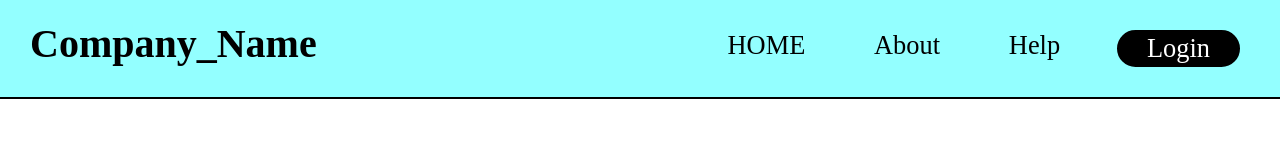
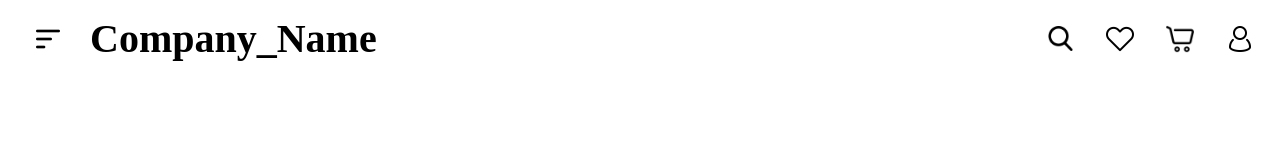
Before and after one commit to hdshashank/e-commerce, a plain HTML site: page index.html in a window 1280 px wide. Drawn offline with Linux system fonts and the light colour scheme.

Commit message:
update css

```diff
--- a/index.html
+++ b/index.html
@@ -8,18 +8,18 @@
     <title>E-Commerce</title>
 </head>
 <body>
-    <div class="header">
-        <h1>Company_Name</h1>
-            <nav>
-                <ul class="links">
-                    <li><a href="">HOME</a></li>
-                    <li><a href="">About</a></li>
-                    <li><a href="">Help</a></li>
-                    <li><a href=""class="login">Login</a></li>
-                </ul>
-            </nav>
-    </div>
-
-
+    <header>
+        <nav id="nav-menu">
+            <a href="#"><img src="./assets/menu.png" alt="ham-menu" class="icon" id="ham-menu"></a>
+            <h1 id="logo">Company_Name</h1>
+            <ul class="links">
+                <!-- <input type="text" placeholder="Search" id="searchbox"> -->
+                <li><a href="#"><img src="./assets/search.png" alt="search" class="icon" id="search"></a></li>
+                <li><a href="#"><img src="./assets/love.png" alt="wishlist" class="icon" id="wishlist"></a></li>
+                <li><a href="#"><img src="./assets/online-shopping.png" alt="cart" class="icon" id="cart"></a></li>
+                <li><a href="#"><img src="./assets/account.png" alt="profile" class="icon" id="profile"></a></li>
+            </ul>
+        </nav>
+    </header>
 </body>
 </html>
--- a/style.css
+++ b/style.css
@@ -2,50 +2,40 @@
     padding: 0%;
     margin: 0%;
 }
-body{
-    background-color: rgb(255, 255, 255);
-}
-.header{
-    padding: 20px 30px 20px 30px;
-    display: flex;
-    justify-content: space-between;
-    border-bottom: 2.5px solid black;
-    background-color: rgba(0, 255, 255, 0.422);
-}
-h1{
-    /* padding: 0 60px 0 0px; */
-    font-size: 2.5rem;
-    color: rgb(0, 0, 0);
+header{
+    padding: 15px 15px;
 }
 nav{
-    padding: 5px;
-    margin: 5px;
+    display: grid;
+    grid-template-columns: 65px 1fr auto;
+    column-gap: 10px;
+}
+#logo{
+    display: flex;
+    align-items: center;
+    font-size: 2.5rem;
 }
 .links{
-    display: flex;
+    display: grid;
     list-style-type: none;
-    gap: 2.8rem;
+    grid-template-columns: 50px 50px 50px 50px;
+    justify-content: center;
+    align-items: center;
+    column-gap: 10px;
 }
 a{
-    margin-top: 0px;
-    color: rgb(0, 0, 0);
-    text-decoration-line: none;
-    font-size: 1.65rem;
-    padding: 0 7px;
-    border: 5px solid transparent;
+    display: flex;
+    align-items: center;
+    justify-content: center;
 }
-/* a:hover{
-    color: rgb(0, 0, 0);
-    text-decoration-line: underline;
-    text-decoration-color: rgb(0, 0, 0);
-    text-underline-offset: 5px;
-} */
-.login{
-    color: white;
+.icon{
+    height: 32px;
 }
-li:last-child{
-    padding: 0 15px;
-    border: 3px solid black;
-    border-radius: 25px;
-    background-color: rgb(0, 0, 0);
-  }
+#search{
+    padding: 3.5px 0;
+    height: 25px;
+}
+#cart{
+    padding: 2px 0;
+    height: 28px;
+}
```
Also changed, not shown: assets/account.png (added), assets/grocery-store.png (added), assets/hamburger.png (added), assets/heart(1).png (added), assets/heart.png (added), assets/love(1).png (added), assets/love.png (added), assets/menu.png (added), assets/online-shopping.png (added), assets/profile.png (added), assets/search.png (added), assets/shopping-bag.png (added), assets/user(3).png (added).
